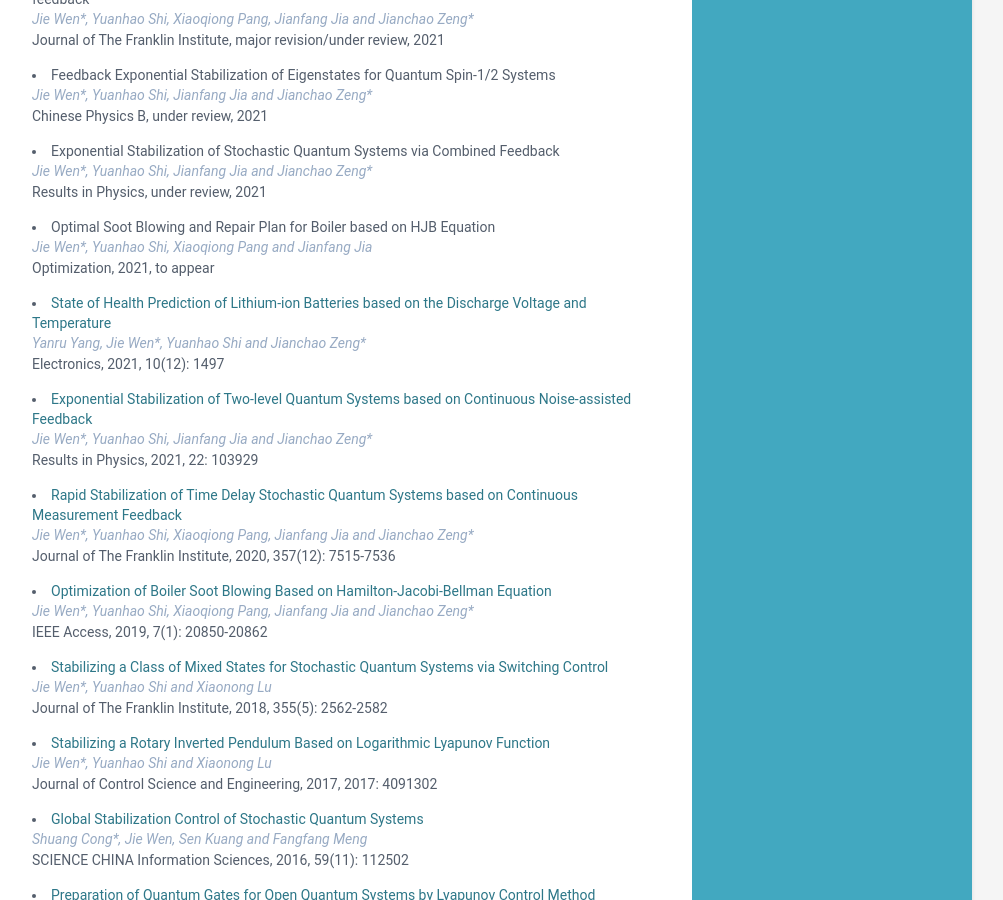
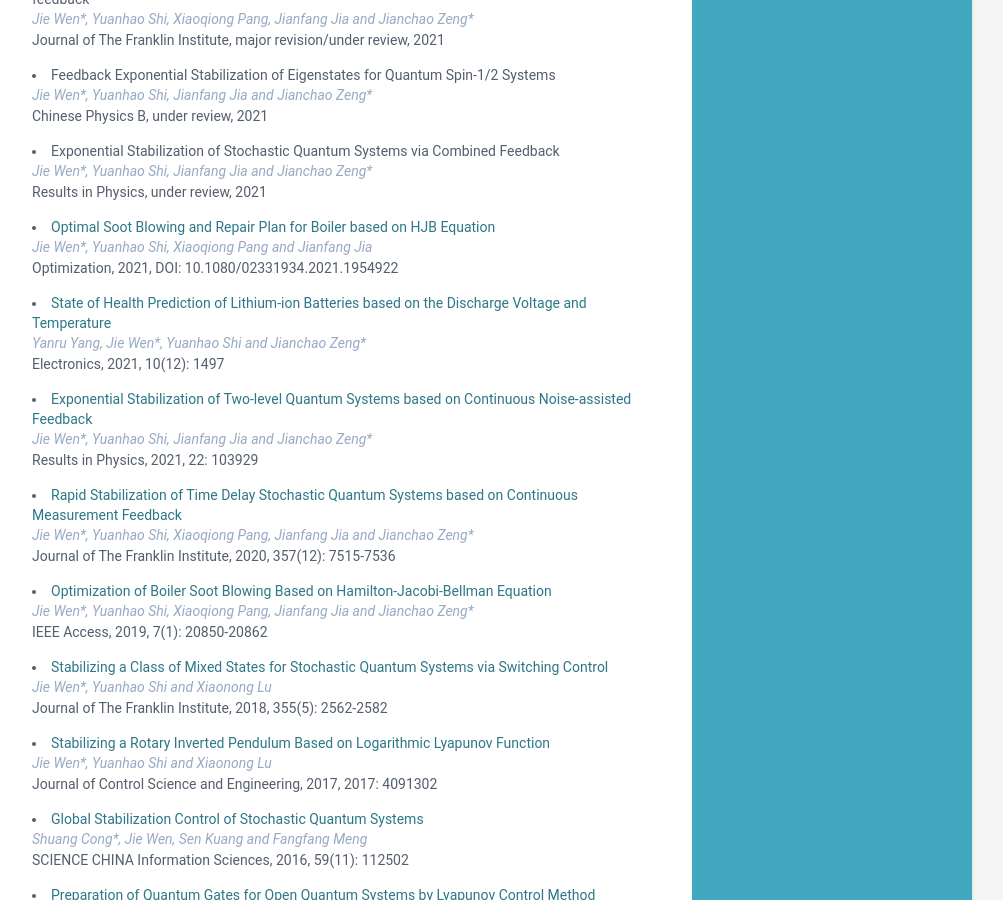
Before and after one commit to wenjie015/wenjie, a Jekyll site: the page built from index.html, in a window 1280 px wide and 900 px high, scrolled down 1071 px. Shown: the whole window, without its empty margins (168-1171 px from the left). Built offline with Jekyll 4.4.1, drawn with Linux system fonts in a browser that asks for light colours.

Commit message:
Update data.yml

```diff
--- a/_data/data.yml
+++ b/_data/data.yml
@@ -76,9 +76,9 @@ publications:
         conference: "Results in Physics, under review, 2021"
 
       - title: Optimal Soot Blowing and Repair Plan for Boiler based on HJB Equation
-        link:
+        link: https://doi.org/10.1080/02331934.2021.1954922
         authors: Jie Wen*, Yuanhao Shi, Xiaoqiong Pang and Jianfang Jia
-        conference: "Optimization, 2021, to appear"
+        conference: "Optimization, 2021, DOI: 10.1080/02331934.2021.1954922"
 
       - title: State of Health Prediction of Lithium-ion Batteries based on the Discharge Voltage and Temperature
         link: https://doi.org/10.3390/electronics10121497
```
